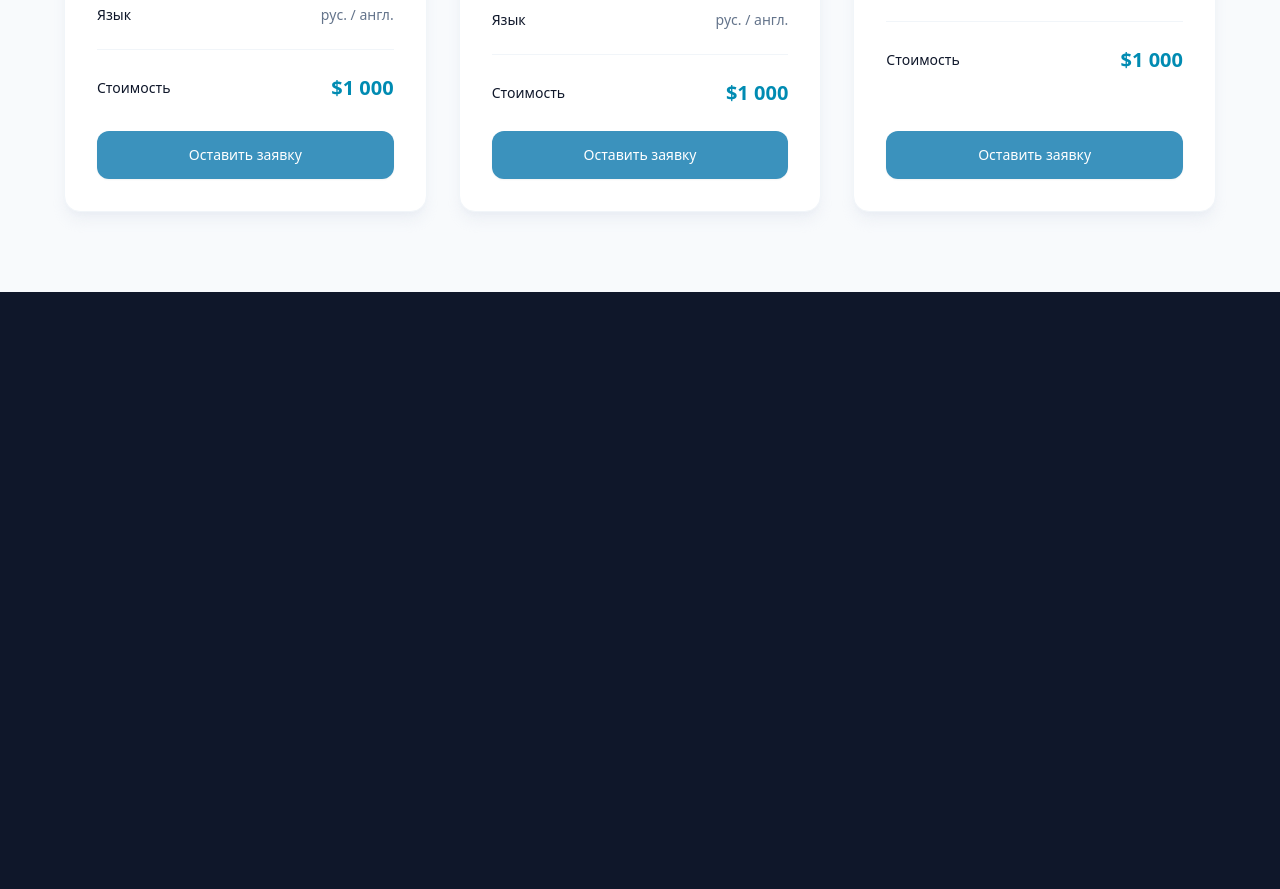
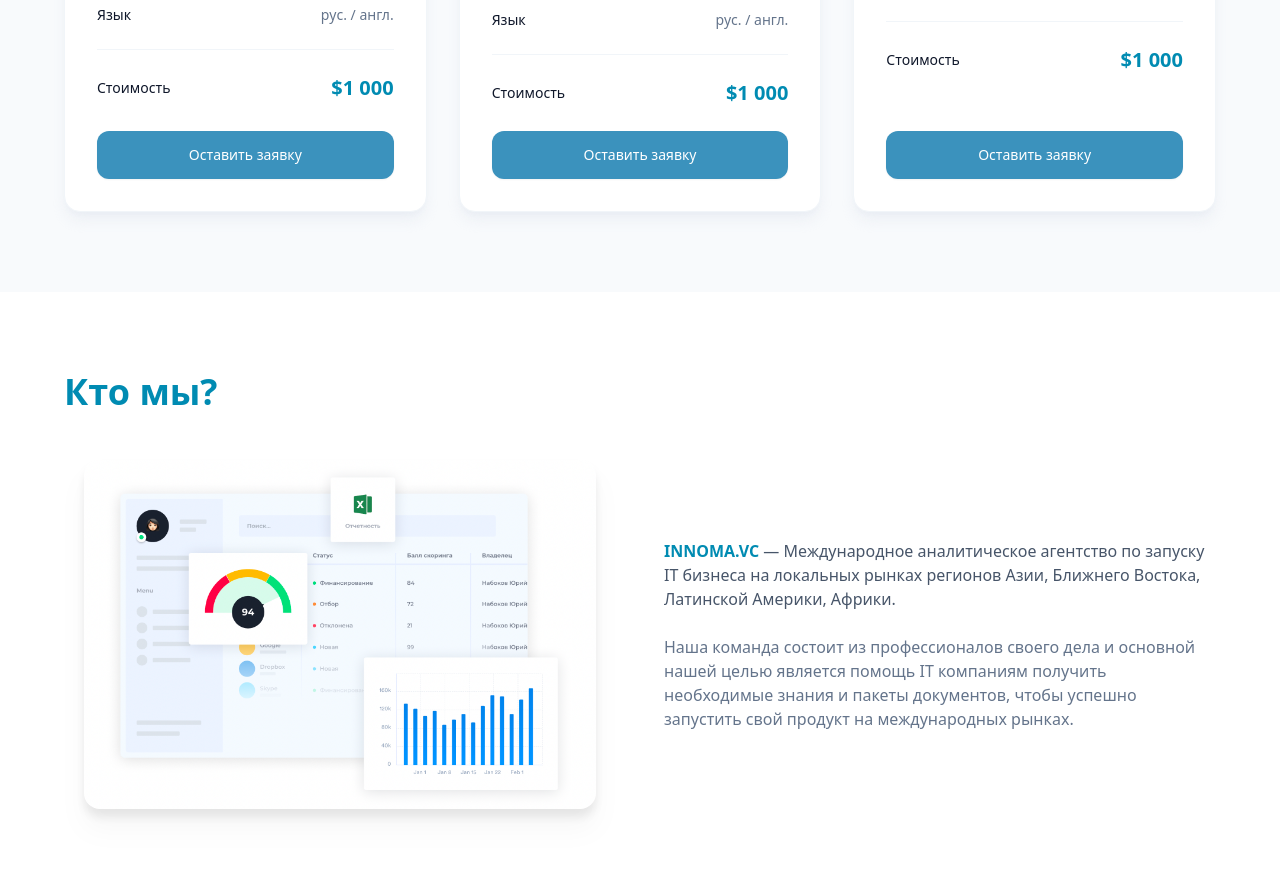
Before and after one commit to farzandikuhoibaland-stack/exam4, a website: page index.html in a window 1280 px wide. Shown: the part 8695-9584 px from the top of the page. Before the commit the page ends 8987 px from the top, so only its background shows below. Drawn offline with Linux system fonts and the light colour scheme.

Commit message:
statistics

```diff
--- a/index.html
+++ b/index.html
@@ -855,5 +855,43 @@
     </div>
   </section>
 
+
+  <section class="bg-white py-20">
+    <div class="w-full max-w-[1400px] mx-auto px-6 sm:px-8 md:px-16">
+
+
+      <h2 class="text-3xl md:text-4xl font-extrabold text-[#008BB2] mb-12">
+        Кто мы?
+      </h2>
+
+      <div class="grid grid-cols-1 lg:grid-cols-12 gap-12 items-center">
+
+
+        <div class="lg:col-span-6 flex justify-center">
+          <div class="relative w-full max-w-lg">
+            <img
+              src="./img7.png"
+              alt="INNOMA.VC Analytics Dashboard Interface"
+              class="w-full h-auto object-contain drop-shadow-xl rounded-2xl"
+            />
+          </div>
+        </div>
+
+
+        <div class="lg:col-span-6 space-y-6 text-slate-600 text-sm sm:text-base leading-relaxed">
+          <p>
+            <strong class="text-[#008BB2] font-extrabold">INNOMA.VC</strong> — Международное аналитическое агентство по запуску IT бизнеса на локальных рынках регионов Азии, Ближнего Востока, Латинской Америки, Африки.
+          </p>
+
+          <p class="text-slate-500">
+            Наша команда состоит из профессионалов своего дела и основной нашей целью является помощь IT компаниям получить необходимые знания и пакеты документов, чтобы успешно запустить свой продукт на международных рынках.
+          </p>
+        </div>
+
+      </div>
+
+    </div>
+  </section>
+
 </body>
 </html>
```
Also changed, not shown: img7.png (added), output.css.
